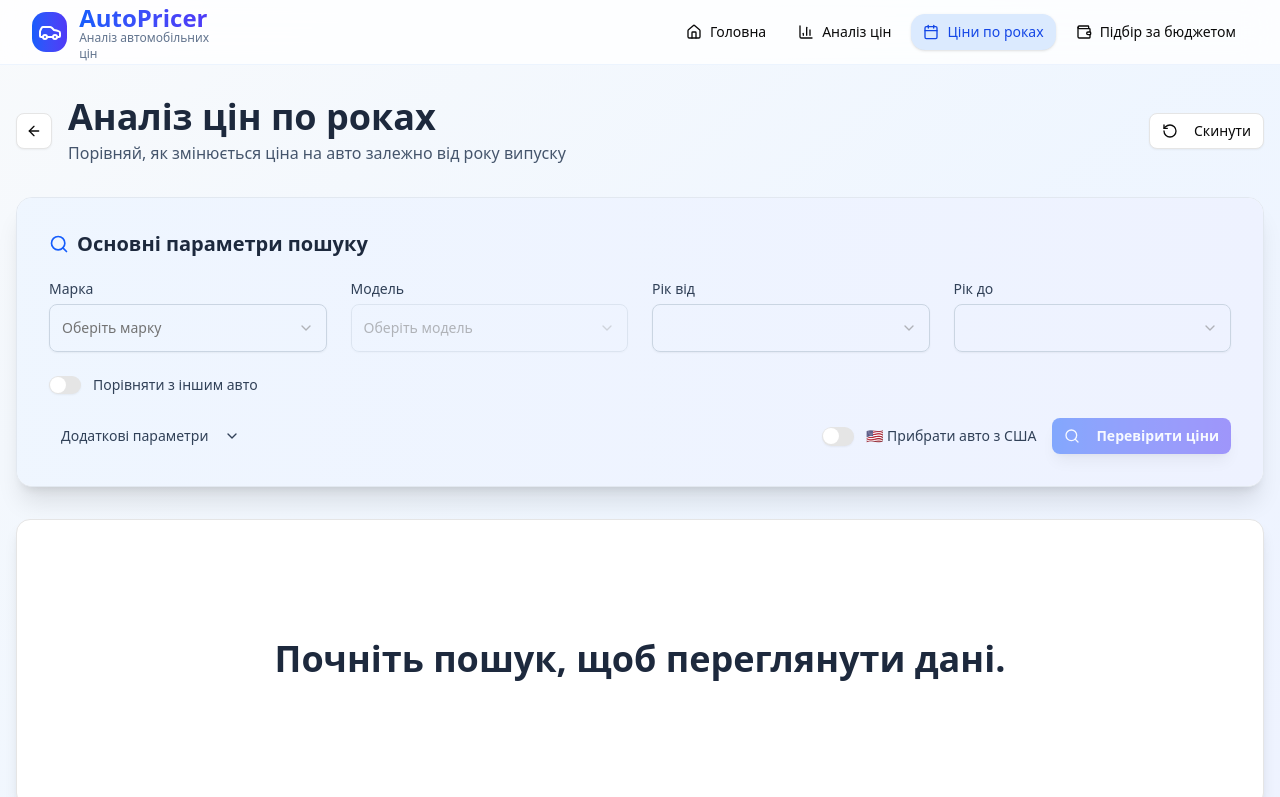
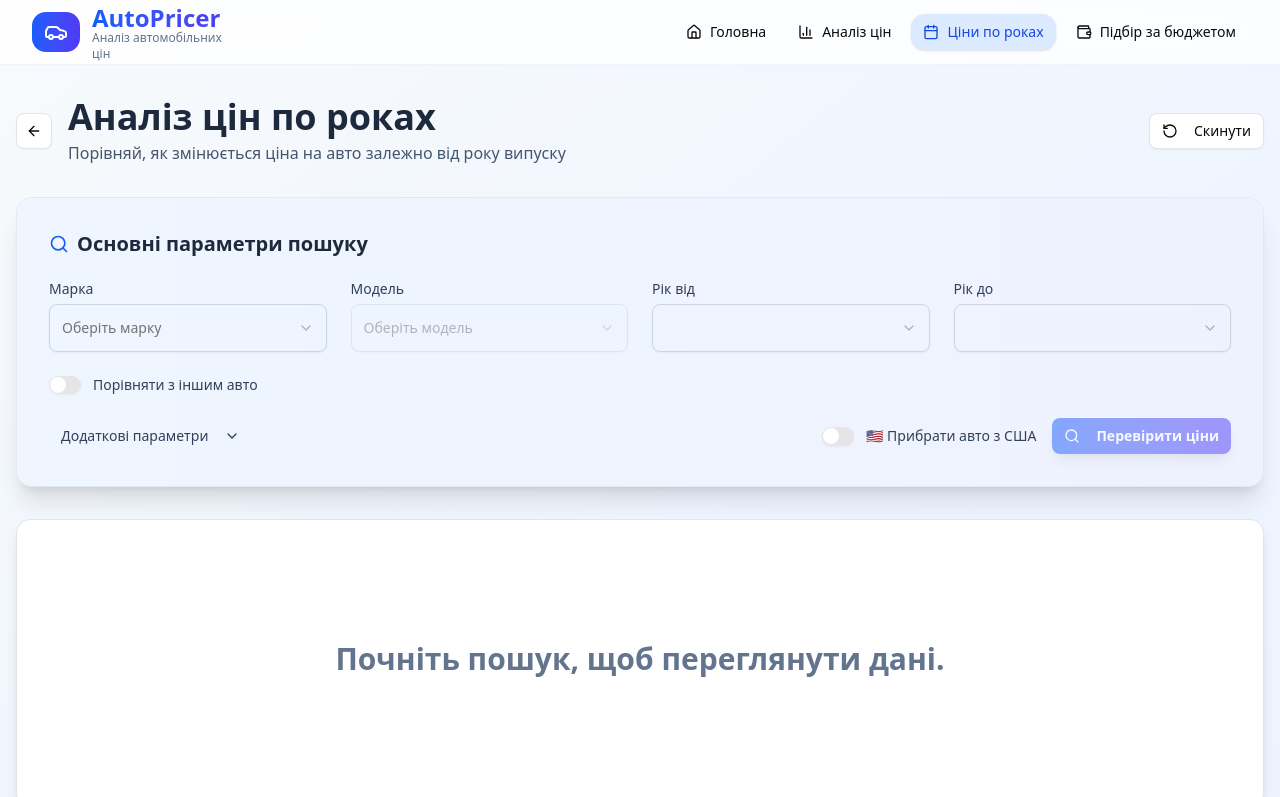
Before and after one commit to Laurent0s/autopricer-fe, a Next.js app: page /PriceYears in a window 1280 px wide. Shown: the top 797 px of the page. Built offline with nearby package versions, Linux system fonts and the light colour scheme.

Commit message:
Visual fixes

```diff
--- a/src/app/PriceAnalysis/page.tsx
+++ b/src/app/PriceAnalysis/page.tsx
@@ -935,12 +935,19 @@ export default function PriceAnalysisPage() {
         </motion.div>
 
         {!data && (
-          <Card className="h-72 flex flex-col justify-center items-center shadow-lg">
-            <CardContent>
-              <h2 className="text-3xl md:text-4xl font-bold text-slate-800 mb-2">
-              Почніть пошук, щоб переглянути дані.
-            </h2></CardContent>
-          </Card>
+          <motion.div
+          initial={{ opacity: 0, y: 20 }}
+          animate={{ opacity: 1, y: 0 }}
+          transition={{ delay: 0.2 }}
+          className="mb-8"
+          >
+            <Card className="h-72 flex flex-col justify-center items-center shadow-lg">
+              <CardContent>
+                <h2 className="text-2xl md:text-3xl font-bold text-slate-500 mb-2">
+                Почніть пошук, щоб переглянути дані.
+              </h2></CardContent>
+            </Card>
+          </motion.div>
         )}
 
         {/* Metrics Cards */}
--- a/src/app/PriceBudget/page.tsx
+++ b/src/app/PriceBudget/page.tsx
@@ -578,12 +578,19 @@ export default function BudgetFinderPage() {
             </div>
           </motion.div>
         ) : (
-          <Card className="h-72 flex flex-col justify-center items-center shadow-lg">
-            <CardContent>
-              <h2 className="text-3xl md:text-4xl font-bold text-slate-800 mb-2">
-              Почніть пошук, щоб переглянути дані.
-            </h2></CardContent>
-          </Card>
+          <motion.div
+                    initial={{ opacity: 0, y: 20 }}
+                    animate={{ opacity: 1, y: 0 }}
+                    transition={{ delay: 0.2 }}
+                    className="mb-8"
+                    >
+                      <Card className="h-72 flex flex-col justify-center items-center shadow-lg">
+                        <CardContent>
+                          <h2 className="text-2xl md:text-3xl font-bold text-slate-500 mb-2">
+                          Почніть пошук, щоб переглянути дані.
+                        </h2></CardContent>
+                      </Card>
+                    </motion.div>
         )}
       </div>
     </div>
--- a/src/app/PriceYears/page.tsx
+++ b/src/app/PriceYears/page.tsx
@@ -978,12 +978,19 @@ export default function PriceYears() {
             </motion.div>
           </>
         ) : (
-          <Card className="h-72 flex flex-col justify-center items-center shadow-lg">
-            <CardContent>
-              <h2 className="text-3xl md:text-4xl font-bold text-slate-800 mb-2">
-              Почніть пошук, щоб переглянути дані.
-            </h2></CardContent>
-          </Card>
+          <motion.div
+                    initial={{ opacity: 0, y: 20 }}
+                    animate={{ opacity: 1, y: 0 }}
+                    transition={{ delay: 0.2 }}
+                    className="mb-8"
+                    >
+                      <Card className="h-72 flex flex-col justify-center items-center shadow-lg">
+                        <CardContent>
+                          <h2 className="text-2xl md:text-3xl font-bold text-slate-500 mb-2">
+                          Почніть пошук, щоб переглянути дані.
+                        </h2></CardContent>
+                      </Card>
+                    </motion.div>
         )}
       </div>
     </div>
--- a/src/app/layout.tsx
+++ b/src/app/layout.tsx
@@ -67,10 +67,10 @@ export default function RootLayout({
             <div className="max-w-7xl mx-auto px-4 sm:px-6 lg:px-8">
               <div className="flex justify-between items-center h-16">
                 <Link href="/" className="flex items-center space-x-3 group">
-                  <div className="w-10 h-10 bg-gradient-to-r from-blue-600 to-indigo-600 rounded-xl flex items-center justify-center group-hover:scale-110 transition-transform duration-200">
+                  <div className="w-12 h-10 bg-gradient-to-r from-blue-600 to-indigo-600 rounded-xl flex items-center justify-center group-hover:scale-110 transition-transform duration-200">
                     <Car className="w-6 h-6 text-white" />
                   </div>
-                  <div>
+                  <div className="flex flex-col w-36">
                     <h1 className="text-2xl font-bold bg-gradient-to-r from-blue-600 to-indigo-600 bg-clip-text text-transparent">
                       AutoPricer
                     </h1>
```
